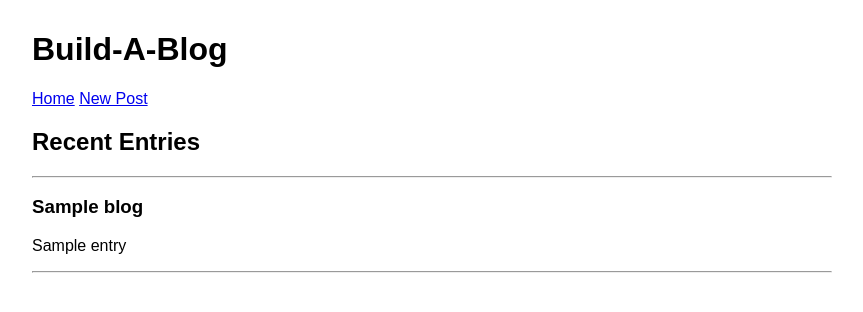
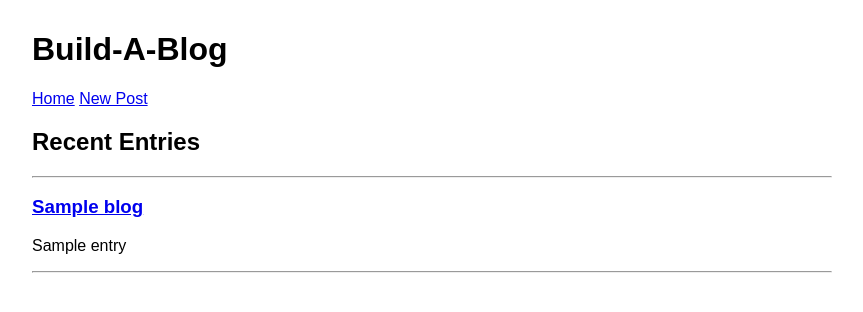
Before and after one commit to joel-burton/build-a-blog, a Python web app: template templates/main.html in a window 1280 px wide. Shown: the top 312 px of the page, without its empty margins (208-1071 px from the left). Run offline with Jinja, Linux system fonts and the light colour scheme; the template is opened without the code that fills it: most values are stand-ins (such as "Sample title", 1, 10 or a date in 2020).

Commit message:
modified main.html template to add a post permalink to each title.

```diff
--- a/templates/main.html
+++ b/templates/main.html
@@ -8,11 +8,17 @@
 <hr>
 
 {% for blog in blogs %}
+
+    {% set id = blog.key().id() %}
     <div class="blog">
-        <h3 class="blog-title">{{ blog.title }}</h3>
+        <a href="/blog/{{ id }}"><h3 class="blog-title">{{ blog.title }}</h3></a>
         <p class="blog-entry">{{ blog.entry }}</p>
     </div>
     <hr>
+
 {% endfor %}
 
+
+
+
 {% endblock %}
```
